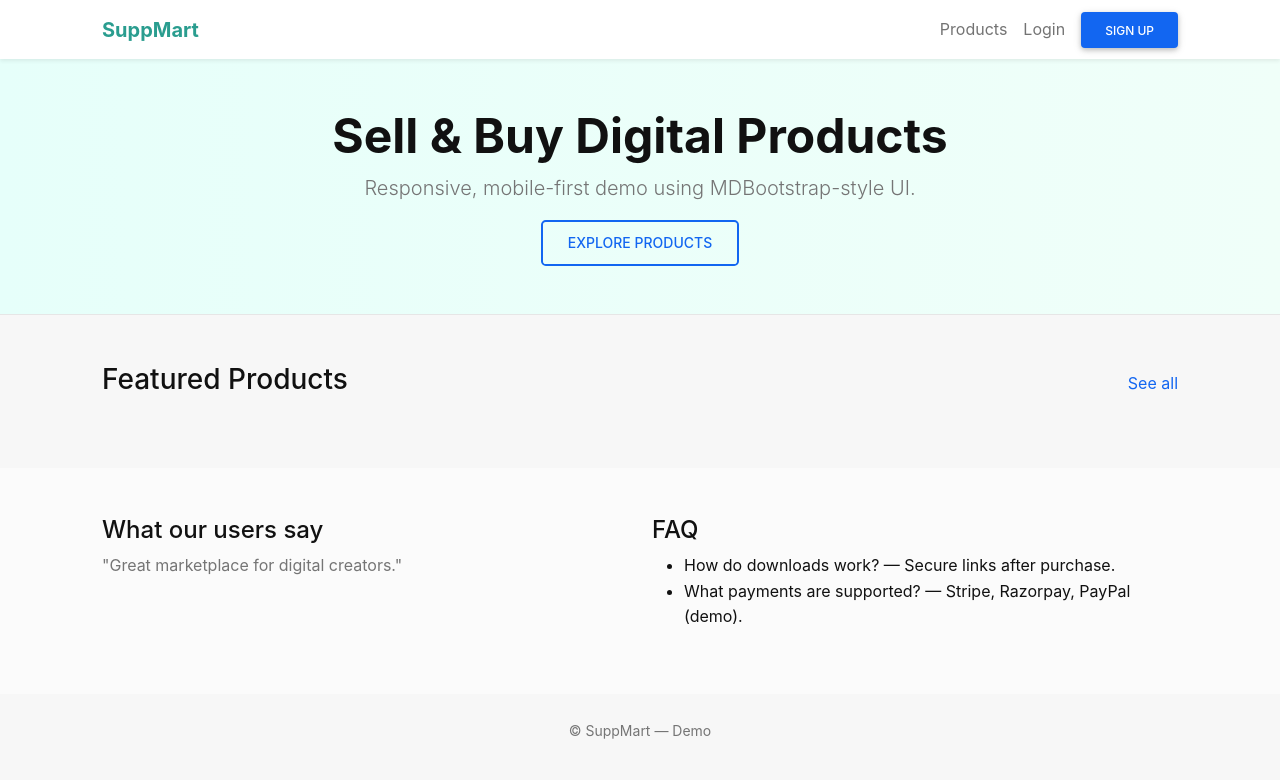
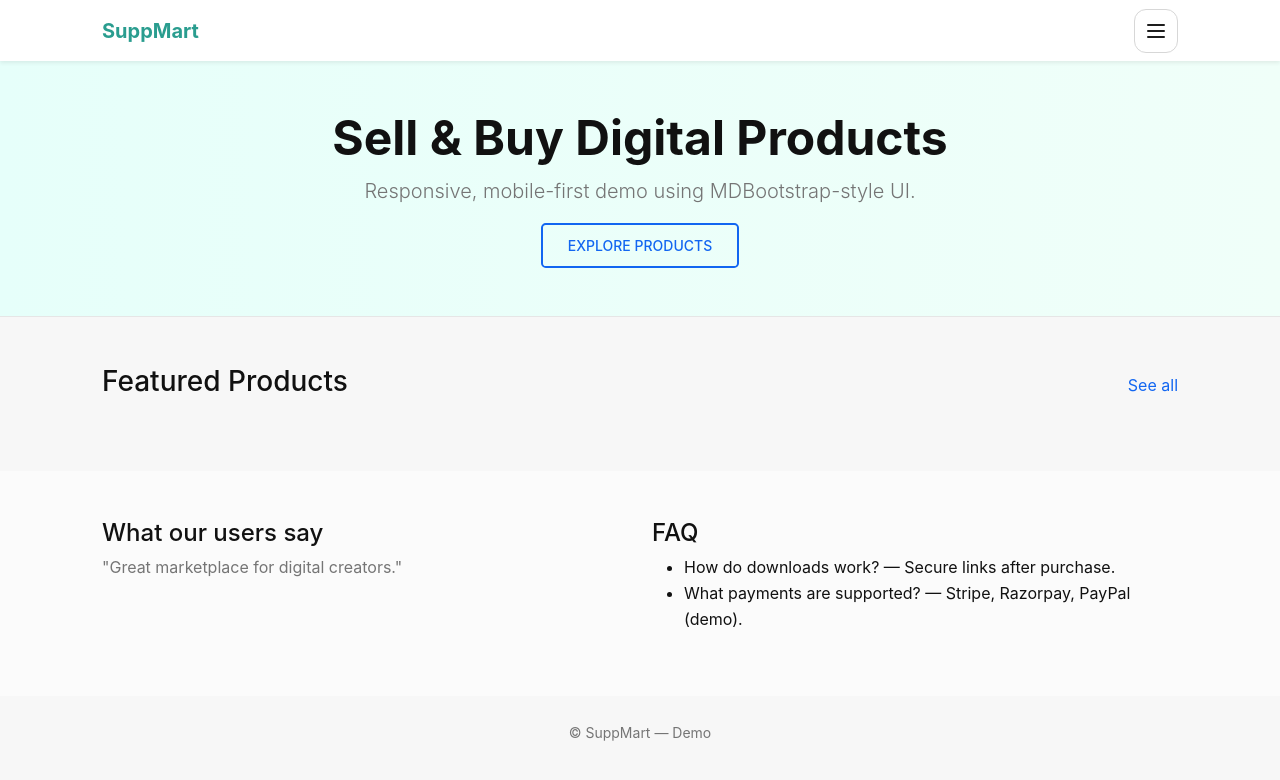
Before and after one commit to sohagmorning/eco-back, a PHP site: page / in a window 1280 px wide. Shown: the top 780 px of the page. Run offline with PHP 8.4, Linux system fonts and the light colour scheme.

Commit message:
Fix right-side hamburger menu

```diff
--- a/index.html
+++ b/index.html
@@ -11,21 +11,43 @@
   <body>
     <!-- Navbar -->
     <header>
-      <nav class="navbar navbar-expand-lg navbar-light bg-white shadow-sm">
-        <div class="container">
-          <a class="navbar-brand fw-bold" href="index.html">SuppMart</a>
-          <button class="navbar-toggler ms-auto" type="button" data-mdb-toggle="collapse" data-mdb-target="#navbarNav" aria-controls="navbarNav" aria-expanded="false" aria-label="Toggle navigation">
-            <span class="navbar-toggler-icon"></span>
+      <nav class="navbar navbar-light bg-white shadow-sm">
+        <div class="container d-flex align-items-center justify-content-between">
+          <a class="navbar-brand fw-bold mb-0" href="index.html">SuppMart</a>
+
+          <button
+            class="menu-trigger"
+            type="button"
+            data-mdb-toggle="offcanvas"
+            data-mdb-target="#siteMenu"
+            aria-controls="siteMenu"
+            aria-label="Open menu"
+          >
+            <span></span>
+            <span></span>
+            <span></span>
           </button>
-          <div class="collapse navbar-collapse" id="navbarNav">
-            <ul class="navbar-nav ms-auto align-items-lg-center">
-              <li class="nav-item"><a class="nav-link" href="products.html">Products</a></li>
-              <li class="nav-item"><a class="nav-link" href="login.html">Login</a></li>
-              <li class="nav-item"><a class="btn btn-primary ms-lg-2 mt-2 mt-lg-0" href="signup.html">Sign up</a></li>
-            </ul>
+        </div>
+      </nav>
+
+      <div
+        class="offcanvas offcanvas-end"
+        tabindex="-1"
+        id="siteMenu"
+        aria-labelledby="siteMenuLabel"
+      >
+        <div class="offcanvas-header">
+          <h5 class="offcanvas-title" id="siteMenuLabel">Menu</h5>
+          <button type="button" class="btn-close text-reset" data-mdb-dismiss="offcanvas" aria-label="Close"></button>
+        </div>
+        <div class="offcanvas-body">
+          <div class="list-group list-group-flush site-menu-list">
+            <a href="products.html" class="list-group-item list-group-item-action">Products</a>
+            <a href="login.html" class="list-group-item list-group-item-action">Login</a>
+            <a href="signup.html" class="list-group-item list-group-item-action">Signup</a>
           </div>
         </div>
-      </nav>
+      </div>
     </header>
 
     <!-- Hero -->
--- a/styles.css
+++ b/styles.css
@@ -2,6 +2,11 @@
 *{box-sizing:border-box;font-family:Inter, system-ui, Arial, sans-serif}
 body{margin:0;color:#111;background:#f7f7f7}
 .navbar-brand{color:var(--accent)!important}
+.menu-trigger{width:44px;height:44px;border:1px solid #d7d7d7;border-radius:12px;background:#fff;display:inline-flex;flex-direction:column;justify-content:center;align-items:center;gap:4px;cursor:pointer;padding:0}
+.menu-trigger span{display:block;width:18px;height:2px;background:#1d1d1d;border-radius:999px}
+.site-menu-list .list-group-item{border:0;padding:1rem 1.25rem;font-weight:600}
+.site-menu-list .list-group-item + .list-group-item{border-top:1px solid #f0f0f0}
+.offcanvas{width:min(88vw,320px)}
 .hero{padding:3rem 1rem;text-align:center;background:linear-gradient(90deg,#e6fffa,#f0fff9);border-bottom:1px solid #e6e6e6}
 .card-e{background:#fff;padding:12px;border-radius:10px;border:1px solid #eee}
 .product-thumb{height:160px;background:#f7f7f7;border-radius:8px;display:flex;align-items:center;justify-content:center;color:#aaa;font-size:28px}
```
